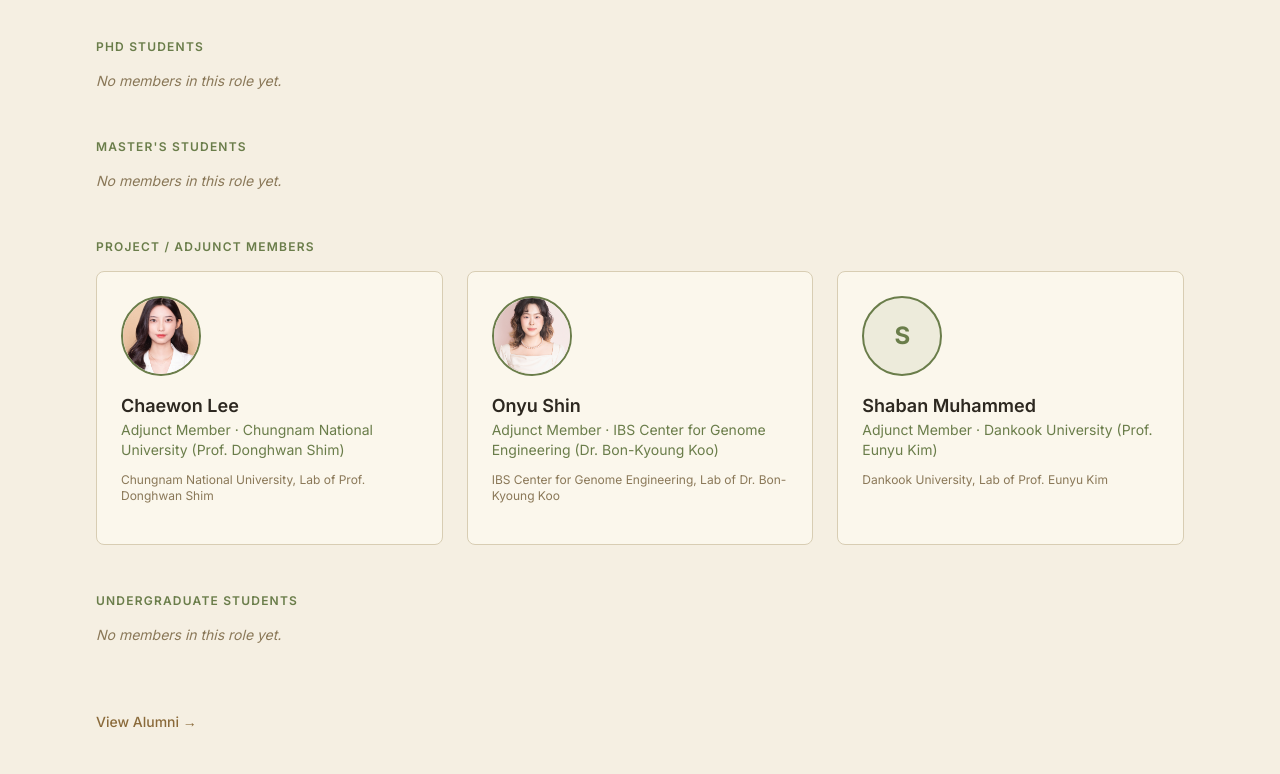
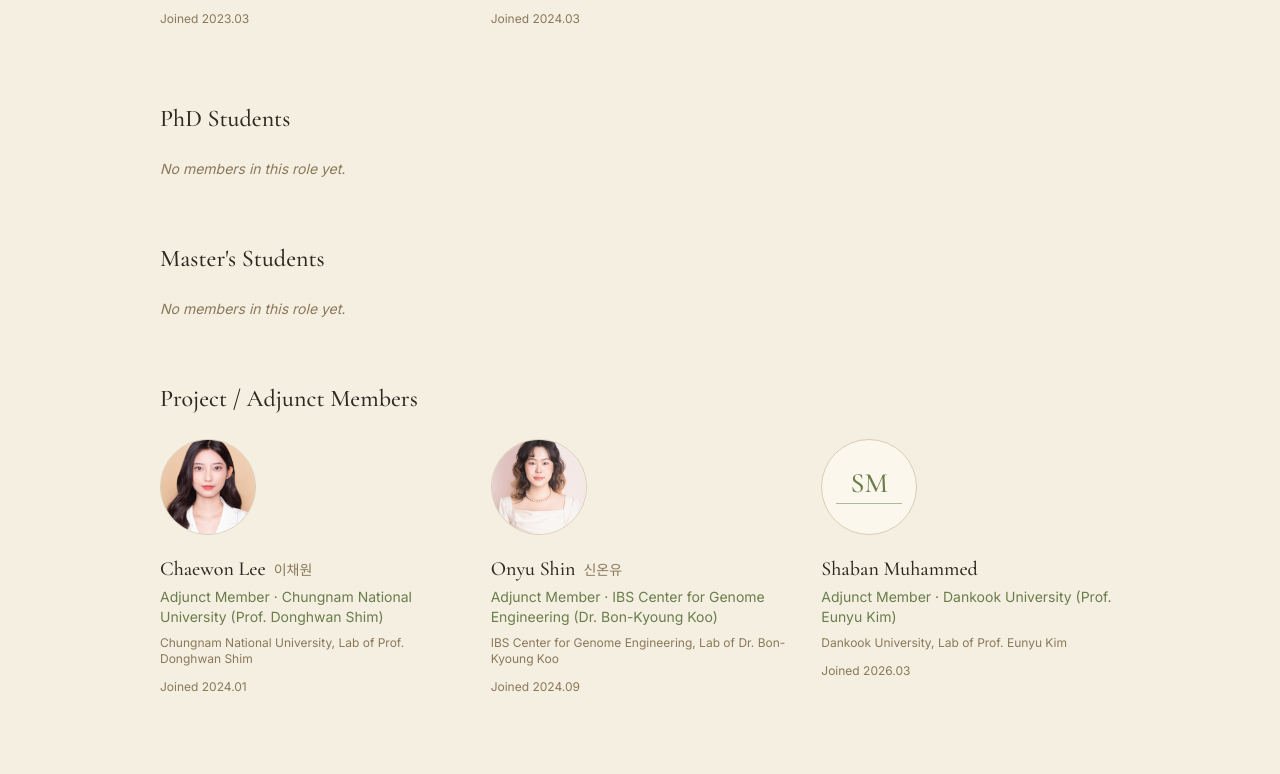
Before and after one commit to leo-laboratory/leo-laboratory.github.io, a Next.js app: page /team in a window 1280 px wide. Shown: the part 1106-1880 px from the top of the page. Built offline with nearby package versions, Linux system fonts and the light colour scheme.

Commit message:
feat(team): typographic placeholder, deep-link anchors, serif headings
MemberPhoto renders initials in Cormorant + sage rule when photo
is absent (Shaban). Article tags get id={member.id} for /team#<id>
deep linking used by Phase 2 co-author chips. New i18n key team.joined.

```diff
--- a/data/translations.json
+++ b/data/translations.json
@@ -43,6 +43,7 @@
   "team.role.undergrad": { "en": "Undergraduate Students", "ko": "학부 연구생" },
   "team.role.alumni_link": { "en": "View Alumni →", "ko": "동문 보기 →" },
   "team.empty.role": { "en": "No members in this role yet.", "ko": "이 역할의 구성원이 아직 없습니다." },
+  "team.joined": { "en": "Joined {date}", "ko": "{date} 합류" },
 
   "research.title": { "en": "Research", "ko": "연구" },
   "research.intro": { "en": "Three intertwined themes drive our work.", "ko": "세 가지 연구 주제가 서로 맞물려 우리의 연구를 이끕니다." },
--- a/src/app/team/page.tsx
+++ b/src/app/team/page.tsx
@@ -4,7 +4,54 @@ import Link from 'next/link'
 import Image from 'next/image'
 import { useTranslation } from '@/lib/i18n'
 import { getTeamByRole } from '@/lib/data'
+import type { TeamMember } from '@/lib/data'
 import { PageHeader } from '@/components/page/PageHeader'
+
+function initials(name: string): string {
+  const parts = name.trim().split(/\s+/)
+  if (parts.length === 1) return parts[0].slice(0, 2).toUpperCase()
+  return (parts[0][0] + parts[parts.length - 1][0]).toUpperCase()
+}
+
+function MemberPhoto({ member }: { member: TeamMember }) {
+  if (member.hasPhoto && member.photo) {
+    return (
+      <div
+        className="w-24 h-24 rounded-full mb-5 overflow-hidden"
+        style={{ border: '1px solid var(--border)' }}
+      >
+        <Image
+          src={member.photo}
+          alt={member.name}
+          width={96}
+          height={96}
+          className="object-cover w-full h-full"
+        />
+      </div>
+    )
+  }
+  return (
+    <div
+      className="w-24 h-24 rounded-full mb-5 flex flex-col items-center justify-center font-serif font-medium"
+      style={{
+        background: 'var(--bg-secondary)',
+        border: '1px solid var(--border)',
+        color: 'var(--accent)',
+      }}
+    >
+      <span style={{ fontSize: '1.75rem', lineHeight: 1 }}>{initials(member.name)}</span>
+      <span
+        style={{
+          width: '70%',
+          height: '1px',
+          background: 'var(--accent)',
+          opacity: 0.5,
+          marginTop: '0.35rem',
+        }}
+      />
+    </div>
+  )
+}
 
 export default function TeamPage() {
   const { t, locale } = useTranslation()
@@ -14,10 +61,13 @@ export default function TeamPage() {
     <>
       <PageHeader title={t('team.title')} intro={t('team.intro')} />
 
-      <div className="max-w-6xl mx-auto px-4 sm:px-6 lg:px-8 pb-12 space-y-12">
+      <div className="max-w-5xl mx-auto px-4 sm:px-6 lg:px-8 pb-16 space-y-16">
         {groups.map(({ role, members }) => (
           <section key={role}>
-            <h2 className="text-xs font-semibold uppercase tracking-widest mb-4" style={{ color: 'var(--accent)' }}>
+            <h2
+              className="font-serif font-medium text-2xl mb-6"
+              style={{ color: 'var(--text-primary)' }}
+            >
               {t(`team.role.${role}`)}
             </h2>
             {members.length === 0 ? (
@@ -25,69 +75,69 @@ export default function TeamPage() {
                 {t('team.empty.role')}
               </p>
             ) : (
-              <div className="grid gap-6 md:grid-cols-2 lg:grid-cols-3">
+              <div className="grid gap-8 sm:grid-cols-2 lg:grid-cols-3">
                 {members.map(member => (
                   <article
                     key={member.id}
-                    className="p-6 rounded-lg border"
-                    style={{
-                      background: 'var(--bg-secondary)',
-                      borderColor: 'var(--border)',
-                    }}
+                    id={member.id}
+                    className="scroll-mt-24"
                   >
-                    {member.photo ? (
-                      <div
-                        className="w-20 h-20 rounded-full mb-4 overflow-hidden border-2"
-                        style={{ borderColor: 'var(--accent)' }}
-                      >
-                        <Image
-                          src={member.photo}
-                          alt={member.name}
-                          width={80}
-                          height={80}
-                          className="object-cover w-full h-full"
-                        />
-                      </div>
-                    ) : (
-                      <div
-                        className="w-20 h-20 rounded-full mb-4 flex items-center justify-center text-2xl font-bold border-2"
-                        style={{ borderColor: 'var(--accent)', color: 'var(--accent)', background: 'var(--accent-subtle)' }}
-                      >
-                        {member.name.slice(0, 1)}
-                      </div>
-                    )}
-                    <h3 className="text-lg font-semibold" style={{ color: 'var(--text-primary)' }}>
+                    <MemberPhoto member={member} />
+                    <h3
+                      className="font-serif font-medium text-xl mb-1"
+                      style={{ color: 'var(--text-primary)' }}
+                    >
                       {member.name}
-                      {member.nameKo && locale === 'ko' && (
-                        <span className="ml-1 text-sm" style={{ color: 'var(--text-muted)' }}>
-                          ({member.nameKo})
+                      {member.nameKo && (
+                        <span
+                          className="ml-2 text-sm font-sans font-normal"
+                          style={{ color: 'var(--text-muted)' }}
+                        >
+                          {member.nameKo}
                         </span>
                       )}
                     </h3>
-                    <p className="text-sm mb-3" style={{ color: 'var(--accent)' }}>
+                    <p className="text-sm mb-2" style={{ color: 'var(--accent)' }}>
                       {member.title[locale] ?? member.title.en}
                     </p>
-                    <ul className="text-xs space-y-1 mb-3" style={{ color: 'var(--text-muted)' }}>
+                    <ul className="text-xs space-y-0.5 mb-3" style={{ color: 'var(--text-muted)' }}>
                       {member.affiliations.map((aff, i) => (
                         <li key={i}>{aff[locale] ?? aff.en}</li>
                       ))}
                     </ul>
-                    <p className="text-sm leading-relaxed" style={{ color: 'var(--text-secondary)' }}>
-                      {member.bio[locale] ?? member.bio.en}
-                    </p>
-                    <div className="mt-4 flex gap-3 text-xs" style={{ color: 'var(--text-muted)' }}>
+                    {member.joined && (
+                      <p className="text-xs mb-3" style={{ color: 'var(--text-muted)' }}>
+                        {t('team.joined', { date: member.joined })}
+                      </p>
+                    )}
+                    {(member.bio[locale] || member.bio.en) && (
+                      <p className="text-sm leading-relaxed" style={{ color: 'var(--text-secondary)' }}>
+                        {member.bio[locale] ?? member.bio.en}
+                      </p>
+                    )}
+                    <div className="mt-3 flex gap-3 text-xs" style={{ color: 'var(--text-muted)' }}>
                       {member.email && (
                         <a href={`mailto:${member.email}`} className="hover:underline">
                           {t('contact.email')}
                         </a>
                       )}
                       {member.orcid && (
-                        <a href={`https://orcid.org/${member.orcid}`} target="_blank" rel="noreferrer" className="hover:underline">
+                        <a
+                          href={`https://orcid.org/${member.orcid}`}
+                          target="_blank"
+                          rel="noreferrer"
+                          className="hover:underline"
+                        >
                           ORCID
                         </a>
                       )}
                       {member.scholar && (
-                        <a href={member.scholar} target="_blank" rel="noreferrer" className="hover:underline">
+                        <a
+                          href={member.scholar}
+                          target="_blank"
+                          rel="noreferrer"
+                          className="hover:underline"
+                        >
                           Scholar
                         </a>
                       )}
@@ -102,7 +152,7 @@ export default function TeamPage() {
         <div className="pt-4">
           <Link
             href="/alumni/"
-            className="inline-block text-sm font-medium hover:underline"
+            className="inline-block text-sm hover:underline"
             style={{ color: 'var(--accent-amber)' }}
           >
             {t('team.role.alumni_link')}
```
